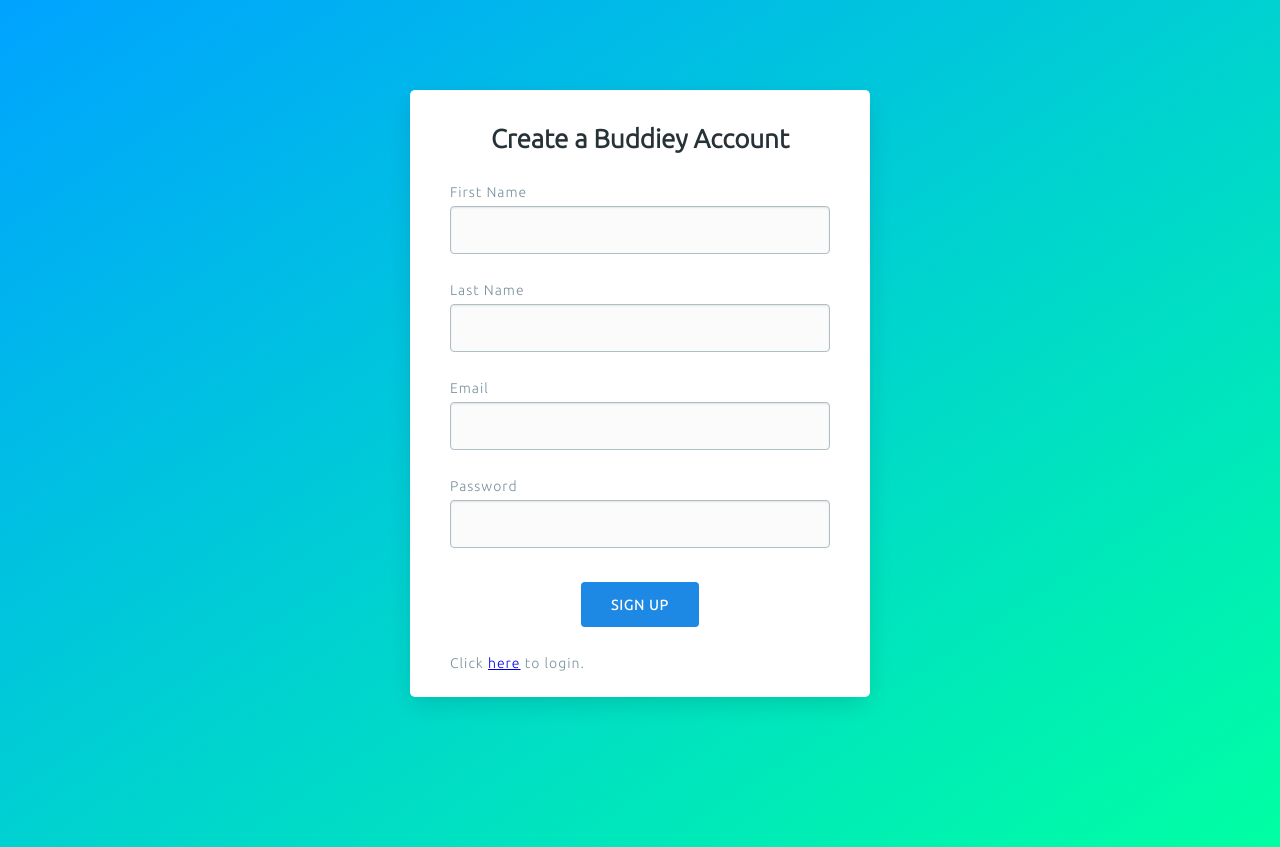
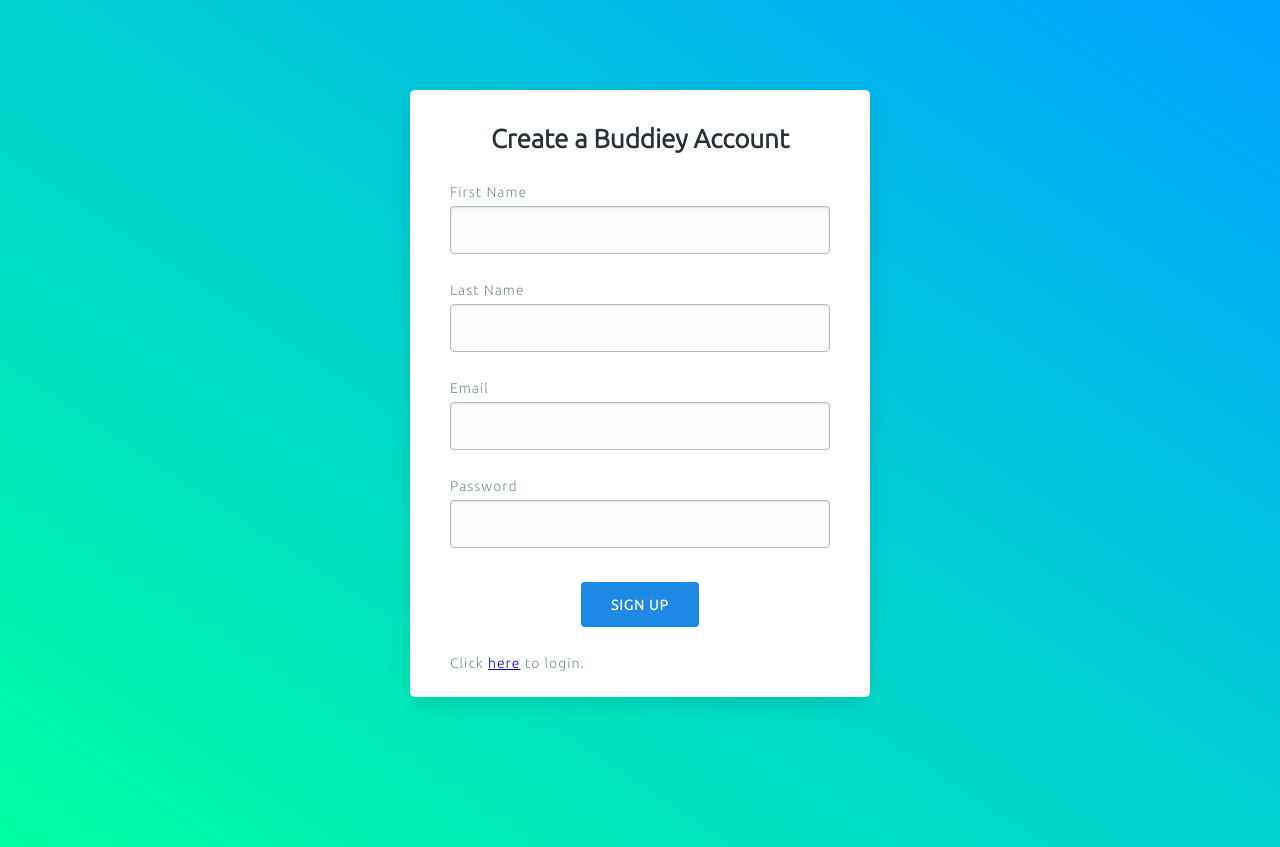
Before and after one commit to ronit-dhingra1/buddiey, a Flask app: page /signup in a window 1280 px wide. Run offline with Flask 2, Linux system fonts and the light colour scheme.

Commit message:
fixed css gradient duplication bug

```diff
--- a/buddiey/static/auth.css
+++ b/buddiey/static/auth.css
@@ -30,11 +30,12 @@
 
   body {
     margin: 0;
+    min-height: 100vh;
     font-family: 'Ubuntu', sans-serif;
     font-size: 18px;
     line-height: 28px;
     color: var(--black);
-    background-image: linear-gradient(to bottom right, var(--blue), var(--mint));
+    background-image: linear-gradient(to bottom left, var(--blue), var(--mint));
   }
 
   /* Typography */
```
